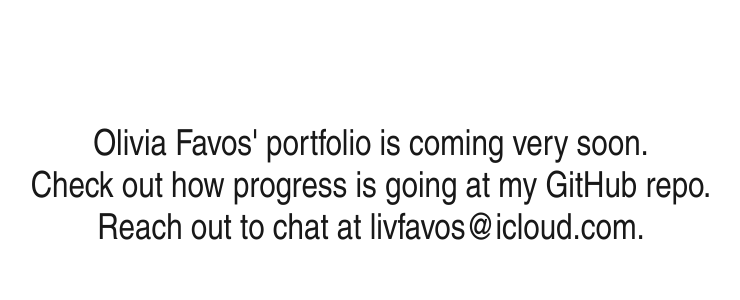
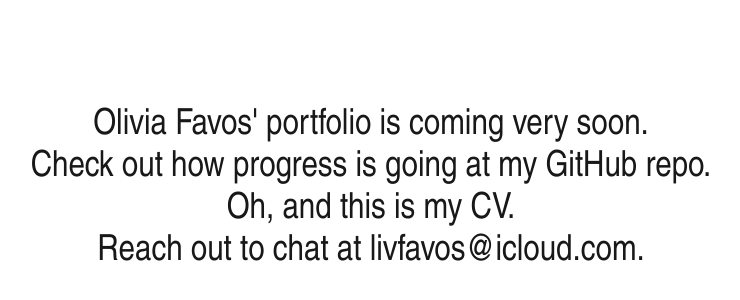
Before and after one commit to lvfvs/portfolio-under-construction, a plain HTML site: page index.html in a window 1280 px wide. Shown: the part 224-524 px from the top of the page, without its empty margins (277-1017 px from the left). Drawn offline with Linux system fonts and the light colour scheme.

Commit message:
Add CV to landing page

```diff
--- a/index.html
+++ b/index.html
@@ -13,6 +13,7 @@
         Olivia Favos' portfolio is coming very soon.<br />
         Check out how progress is going at
         <a href="https://github.com/lvfvs/portfolio">my GitHub repo</a>.<br />
+        Oh, and this is my <a href="assets/cv/olivia-favos-cv.pdf">CV</a>.<br />
         Reach out to chat at
         <a href="mailto:livfavos@icloud.com">livfavos@icloud.com</a>.
       </span>
```
Also changed, not shown: 1 other file.
